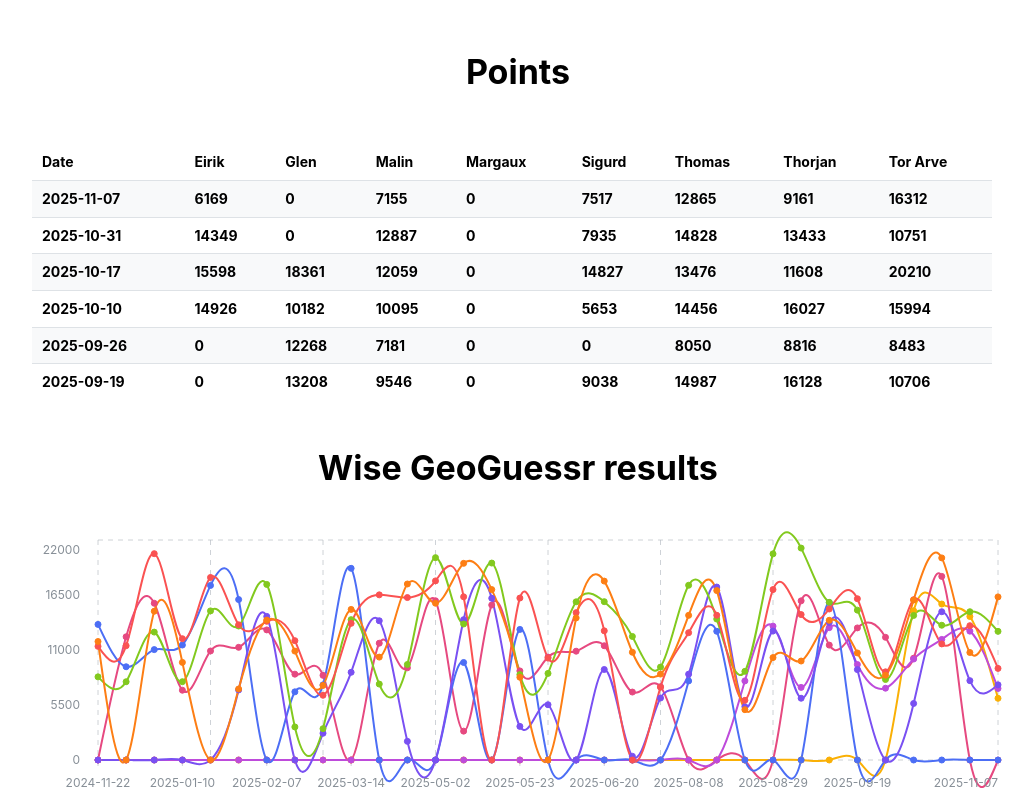
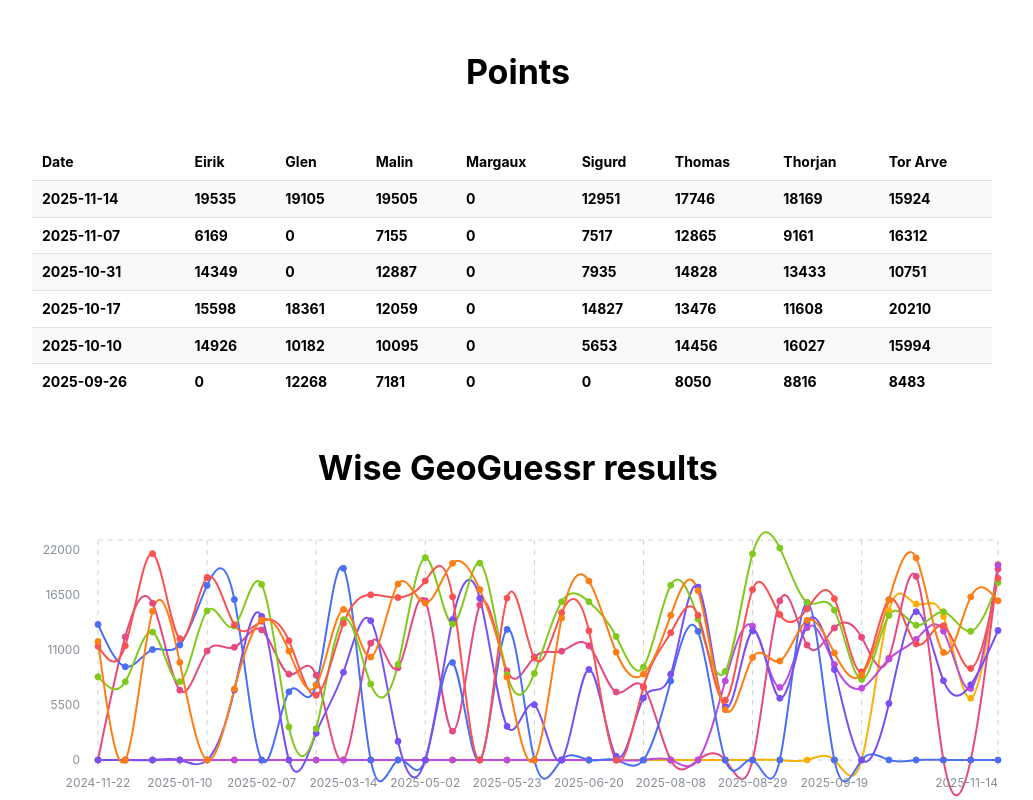
Before and after one commit to glensorbo/wise-geoguessr, a React (Vite) app: page / in a window 1280 px wide. Shown: the top 800 px of the page, without its empty margins (122-1155 px from the left). Built offline with nearby package versions, Linux system fonts and the light colour scheme.

Commit message:
2025-11-14

```diff
--- a/src/data.ts
+++ b/src/data.ts
@@ -12,6 +12,16 @@
 export type Player = (typeof players)[number];
 
 const data: ({ date: string } & Partial<Record<Player, number>>)[] = [
+  {
+    date: '2025-11-14',
+    'Tor Arve': 15924,
+    Thomas: 17746,
+    Thorjan: 18169,
+    Sigurd: 12951,
+    Malin: 19505,
+    Eirik: 19535,
+    Glen: 19105,
+  },
   {
     date: '2025-11-07',
     'Tor Arve': 16312,
```
